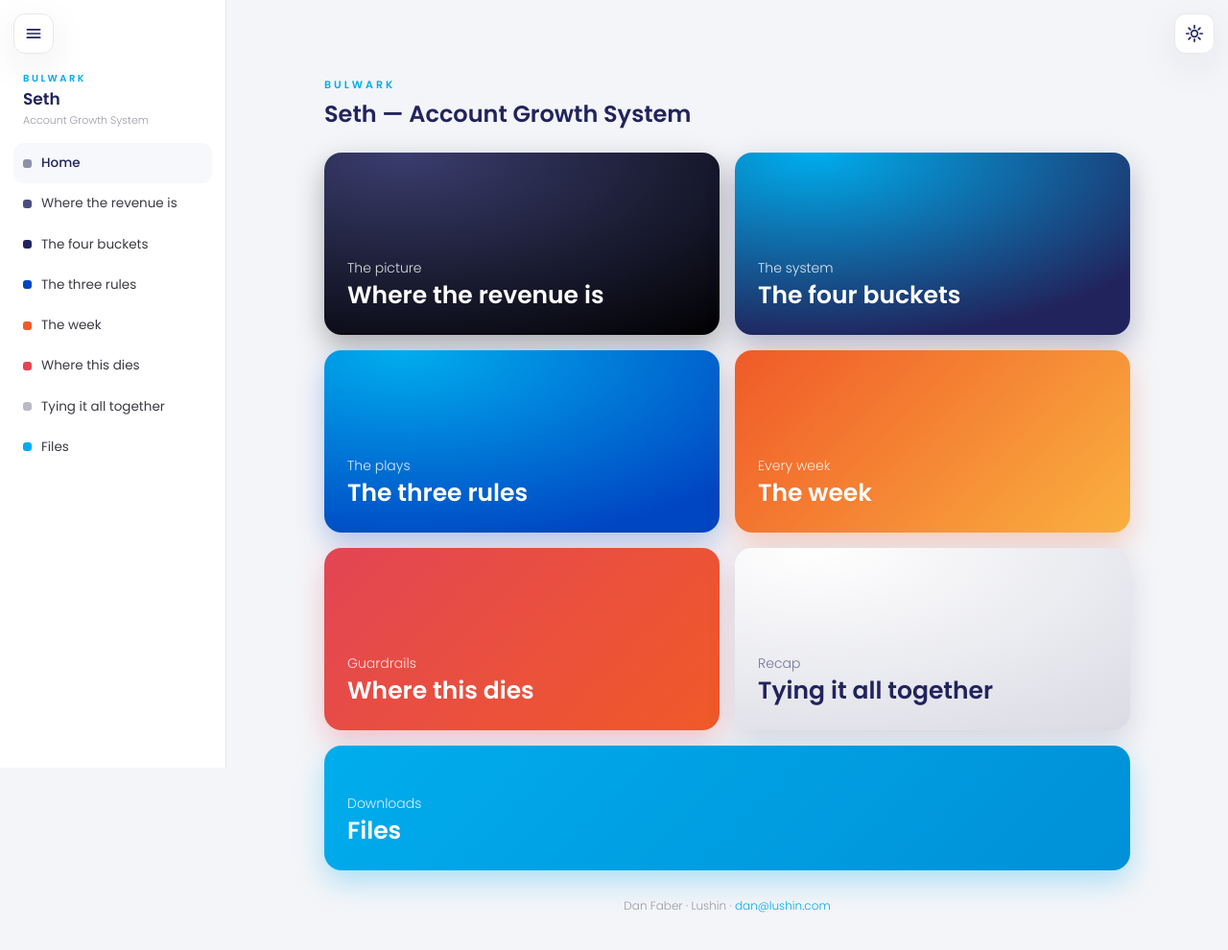
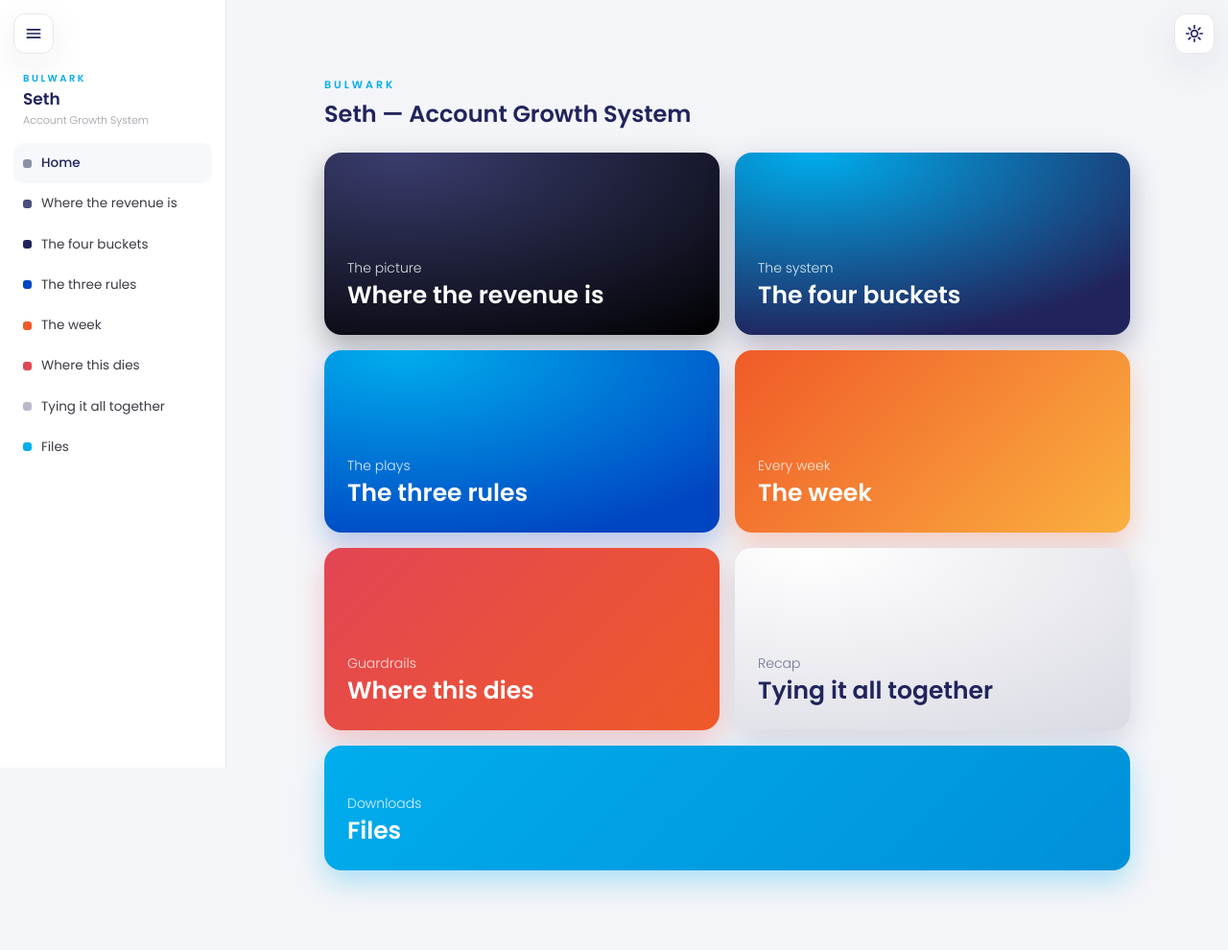
Before and after one commit to lushin-inc/seth-plan, a plain HTML site: page index.html in a window 1280 px wide. Shown: the whole page at 96% size. After the commit the page ends 967 px from the top, so only its background shows below. Drawn offline with Linux system fonts and the light colour scheme.

Commit message:
Add files via upload

```diff
--- a/index.html
+++ b/index.html
@@ -166,9 +166,6 @@
   ol.recap li::before{content:counter(step); position:absolute; left:0; top:9px; width:22px; height:22px; border-radius:50%; background:var(--stable); color:#fff; font-size:12px; font-weight:600; display:flex; align-items:center; justify-content:center;}
   html[data-theme="dark"] ol.recap li::before{background:var(--fresh);}
   .takeaway{margin-top:16px; font-size:15px; font-weight:500;}
-
-  .foot{max-width:840px; margin:28px auto 0; text-align:center; font-size:12px; font-weight:300; color:var(--muted);}
-  .foot a{color:var(--fresh); text-decoration:none;}
 
   /* ---- files ---- */
   .dl{display:flex; align-items:center; gap:16px; padding:18px 0; border-bottom:1px solid var(--line);}
@@ -423,7 +420,6 @@
     </div>
   </section>
 
-  <div class="foot">Dan Faber · Lushin · <a href="mailto:dan@lushin.com">dan@lushin.com</a></div>
 </div>
 </main>
 
```
